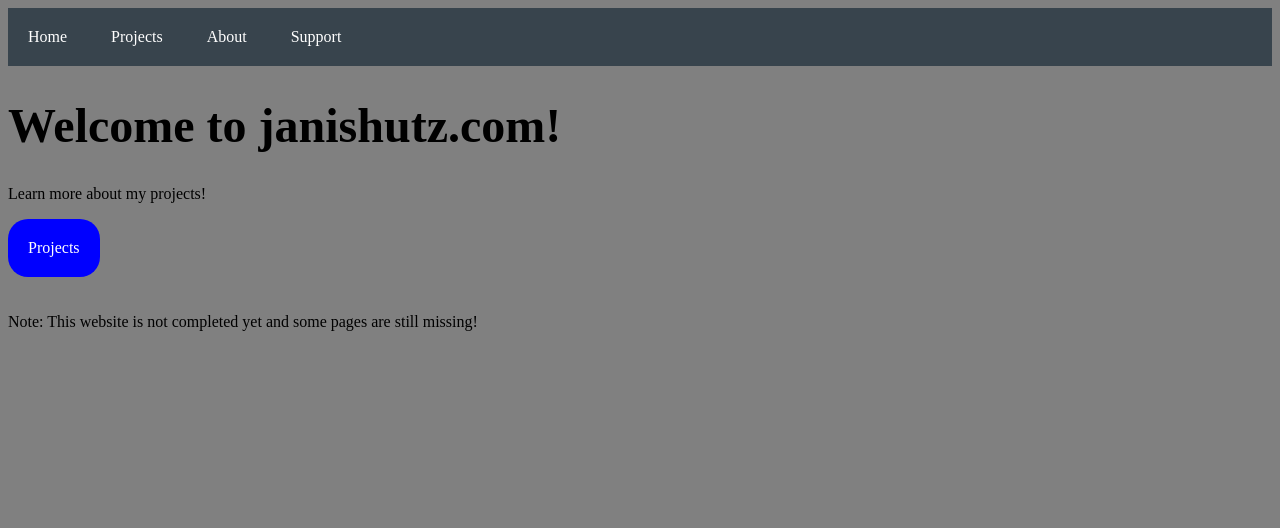
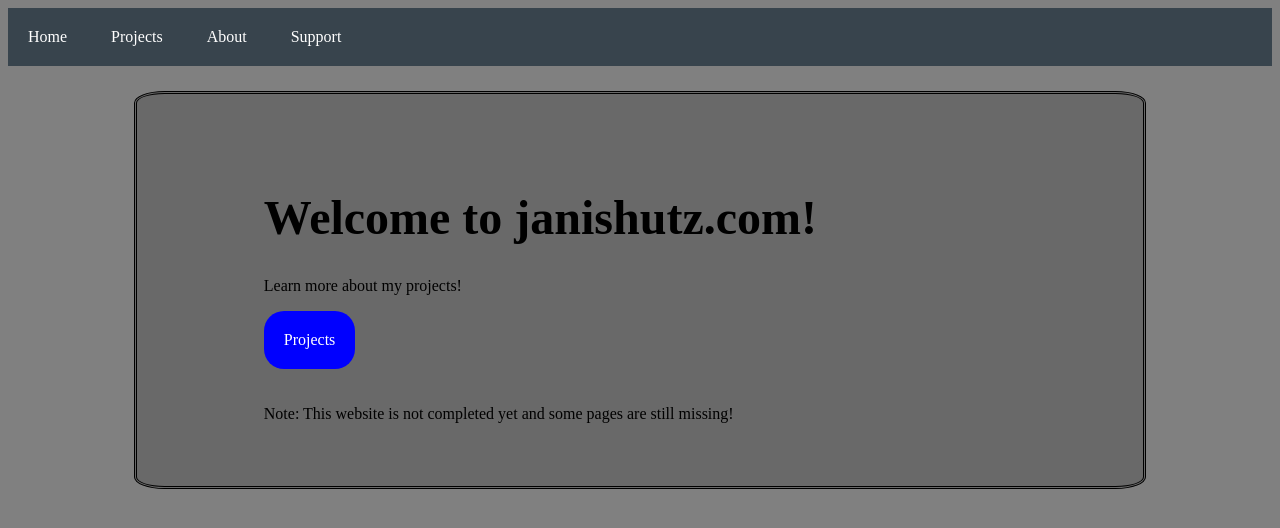
Before and after one commit to janishutz/janishutz.github.io, a website: page index.html in a window 1280 px wide. Drawn offline with Linux system fonts and the light colour scheme.

Commit message:
Update index.html

```diff
--- a/index.html
+++ b/index.html
@@ -11,11 +11,13 @@
 
 <body>
 	<div id="ContentToInclude"></div>
+    <div class="policydiv">
 <h1>Welcome to janishutz.com!</h1>
 <p>Learn more about my projects!</p>
 <a class="linkbutton" href="./projects.html">Projects</a>
 
 <br><br><br>
 Note: This website is not completed yet and some pages are still missing!
+</div>
 </body>
 </html>
```
